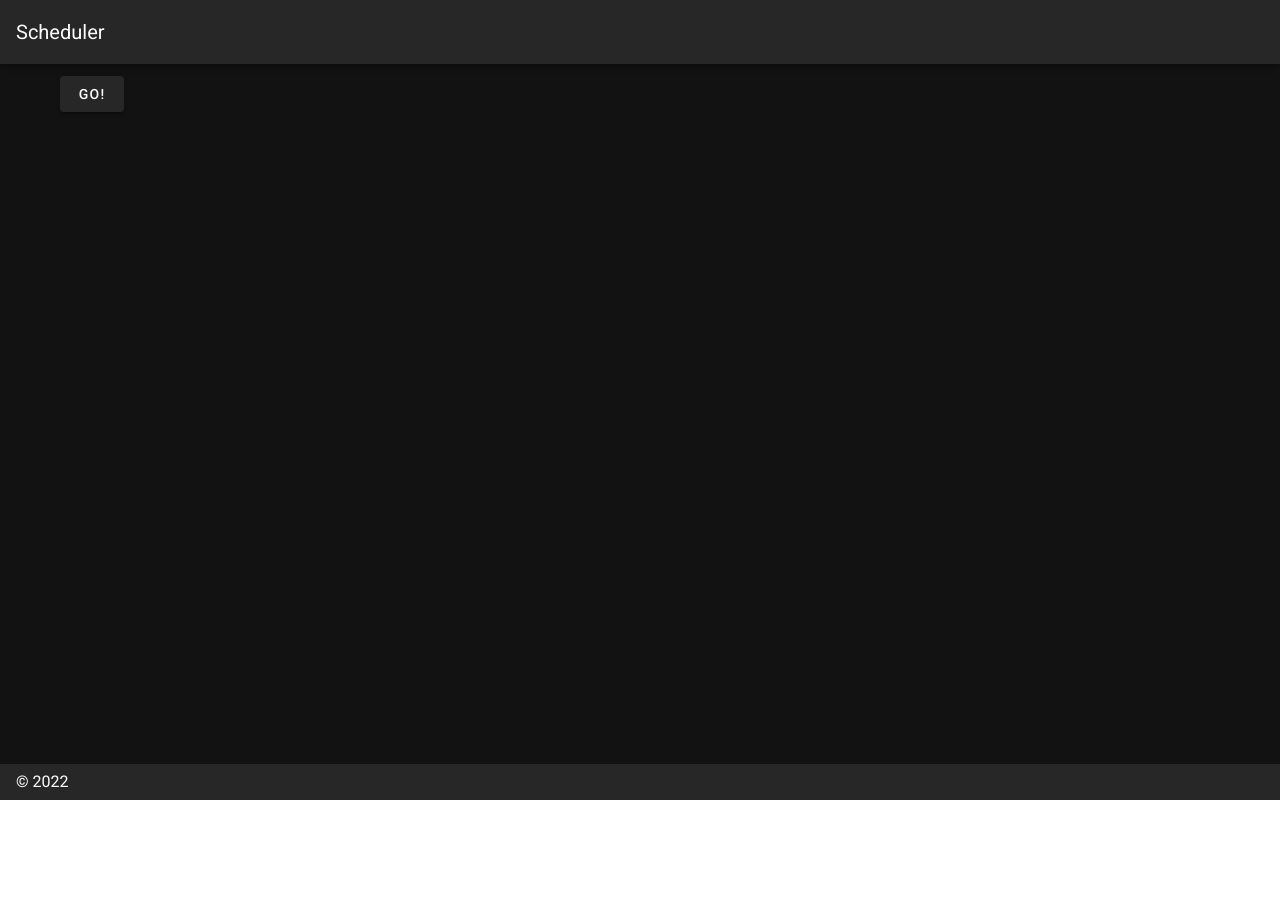
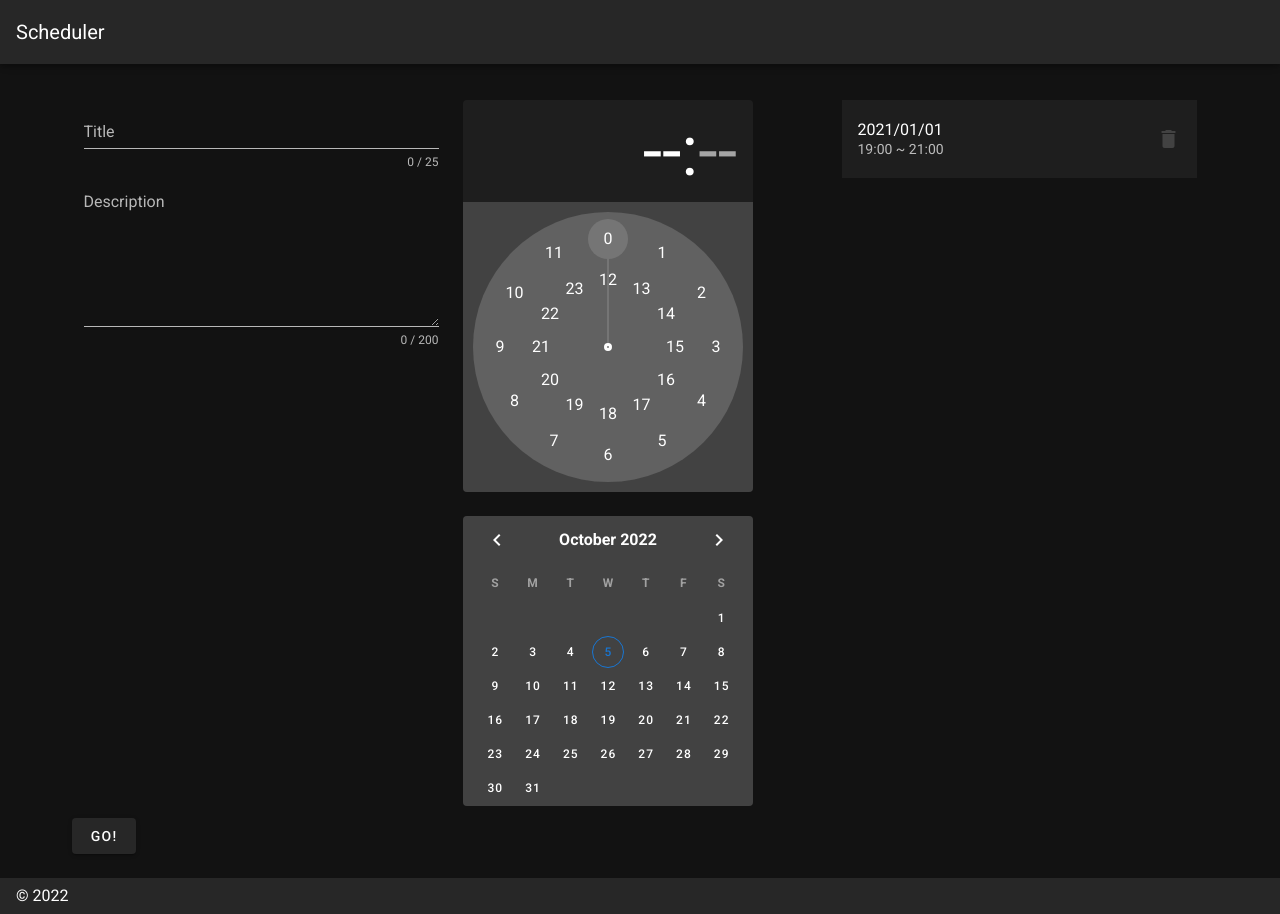
Before and after one commit to SHINYATANAKA123/nuxt-todo, a Nuxt app: page / in a window 1280 px wide. Before the commit the page ends 800 px from the top, so only its background shows below. Built offline with nearby package versions, Linux system fonts and the light colour scheme.

Commit message:
feat: 編集コンポーネントを追加

```diff
--- /dev/null
+++ b/components/EventEditor.vue
@@ -0,0 +1,45 @@
+<template>
+  <v-container>
+    <v-row>
+      <v-col>
+        <!-- タイトル入力 -->
+        <v-text-field label="Title" required counter maxlength="25" />
+        <!-- 詳細入力 -->
+        <v-textarea label="Description" counter maxlength="200" />
+      </v-col>
+      <v-col>
+        <v-row>
+          <v-col>
+            <!-- 時刻選択 -->
+            <v-time-picker format="24hr" />
+          </v-col>
+          <v-col>
+            <!-- 日付選択 -->
+            <v-date-picker no-title bottom color="primary" />
+          </v-col>
+        </v-row>
+      </v-col>
+      <v-col>
+        <!-- 日時選択解除 -->
+        <v-list class="overflow-y-auto" max-height="75vh">
+          <v-list-item align="start">
+            <v-list-item-content>
+              <v-list-item-title> 2021/01/01 </v-list-item-title>
+              <v-list-item-subtitle> 19:00 ~ 21:00 </v-list-item-subtitle>
+            </v-list-item-content>
+
+            <v-list-item-action>
+              <v-icon color="accent"> mdi-delete </v-icon>
+            </v-list-item-action>
+          </v-list-item>
+        </v-list>
+      </v-col>
+    </v-row>
+  </v-container>
+</template>
+
+<script>
+export default {};
+</script>
+
+<style scoped></style>
--- a/pages/index.vue
+++ b/pages/index.vue
@@ -1,16 +1,16 @@
 <template>
-  <!-- Vuetifyのボタン -->
-  <v-btn>
-    Go!
-  </v-btn>
+  <v-container>
+    <event-editor />
+    <v-btn> Go! </v-btn>
+  </v-container>
 </template>
 
 <script>
 export default {
-  head () {
+  head() {
     return {
-      title: 'New Event'
-    }
-  }
-}
+      title: "New Event",
+    };
+  },
+};
 </script>
```
